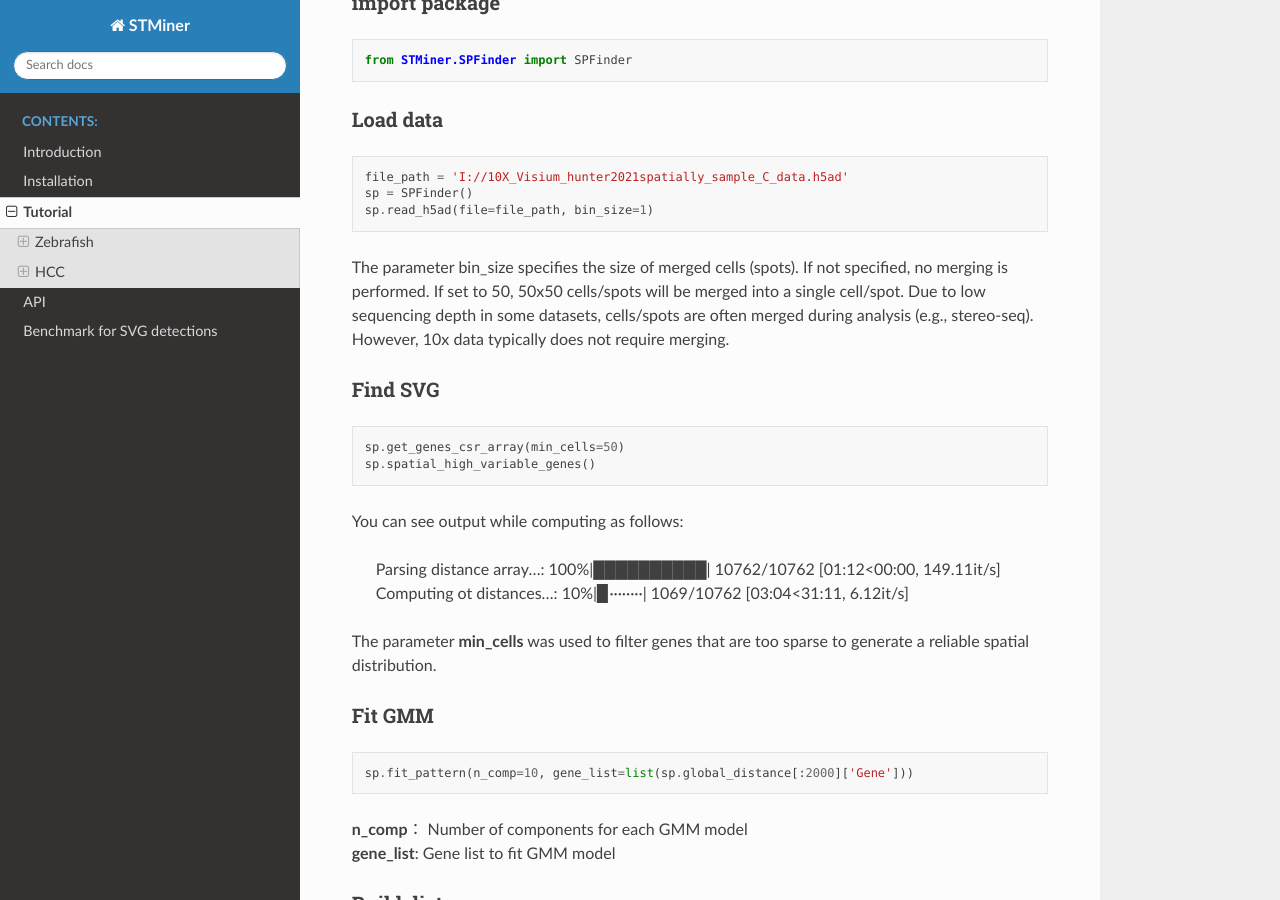
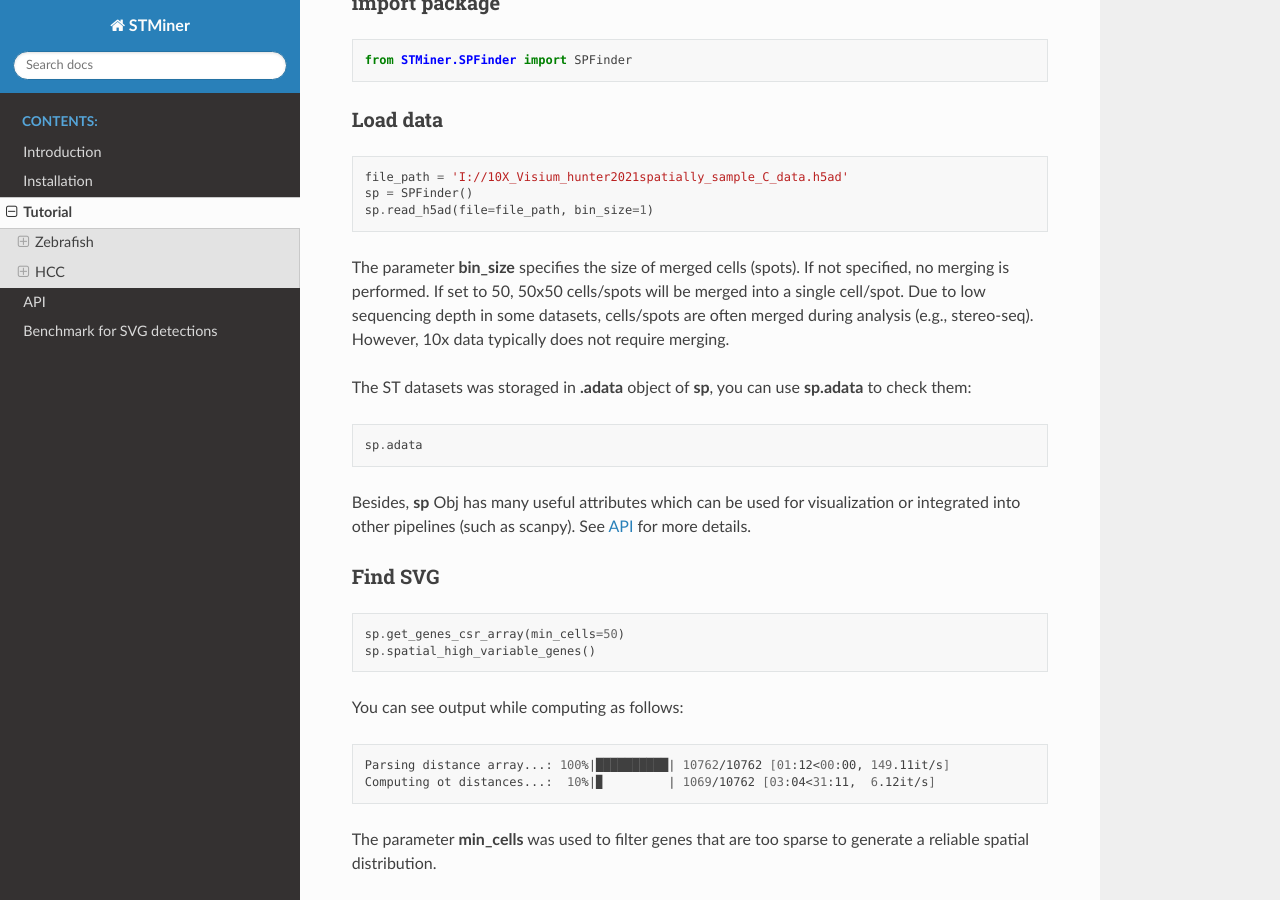
Before and after one commit to PSSUN/STMinerDoc, a Sphinx documentation site: the page built from source/Tutorial/Tutorial.md, in a window 1280 px wide and 900 px high, scrolled down 227 px. Built offline with Sphinx 7.4.7 and the Read the Docs theme 2.0.0, drawn with Linux system fonts in a browser that asks for light colours.

Commit message:
Update Tutorial.md

````diff
--- a/source/Tutorial/Tutorial.md
+++ b/source/Tutorial/Tutorial.md
@@ -16,7 +16,15 @@ sp = SPFinder()
 sp.read_h5ad(file=file_path, bin_size=1)
 ```
 
-The parameter bin_size specifies the size of merged cells (spots). If not specified, no merging is performed. If set to 50, 50x50 cells/spots will be merged into a single cell/spot. Due to low sequencing depth in some datasets, cells/spots are often merged during analysis (e.g., stereo-seq). However, 10x data typically does not require merging.
+The parameter **bin_size** specifies the size of merged cells (spots). If not specified, no merging is performed. If set to 50, 50x50 cells/spots will be merged into a single cell/spot. Due to low sequencing depth in some datasets, cells/spots are often merged during analysis (e.g., stereo-seq). However, 10x data typically does not require merging.
+
+The ST datasets was storaged in **.adata** object of **sp**, you can use **sp.adata** to check them:
+
+```python
+sp.adata
+```
+
+Besides, **sp** Obj has many useful attributes which can be used for visualization or integrated into other pipelines (such as scanpy). See [API](https://stminerdoc.readthedocs.io/en/latest/API/API.html) for more details.
 
 ### Find SVG
 
@@ -26,8 +34,11 @@ sp.spatial_high_variable_genes()
 ```
 
 You can see output while computing as follows:
-> Parsing distance array...: 100%|██████████| 10762/10762 [01:12<00:00, 149.11it/s]
-> Computing ot distances...:  10%|▉········| 1069/10762 [03:04<31:11,  6.12it/s]
+
+```bash
+Parsing distance array...: 100%|██████████| 10762/10762 [01:12<00:00, 149.11it/s]
+Computing ot distances...:  10%|▉         | 1069/10762 [03:04<31:11,  6.12it/s]
+```
 
 The parameter **min_cells** was used to filter genes that are too sparse to generate a reliable spatial distribution.
 
````
